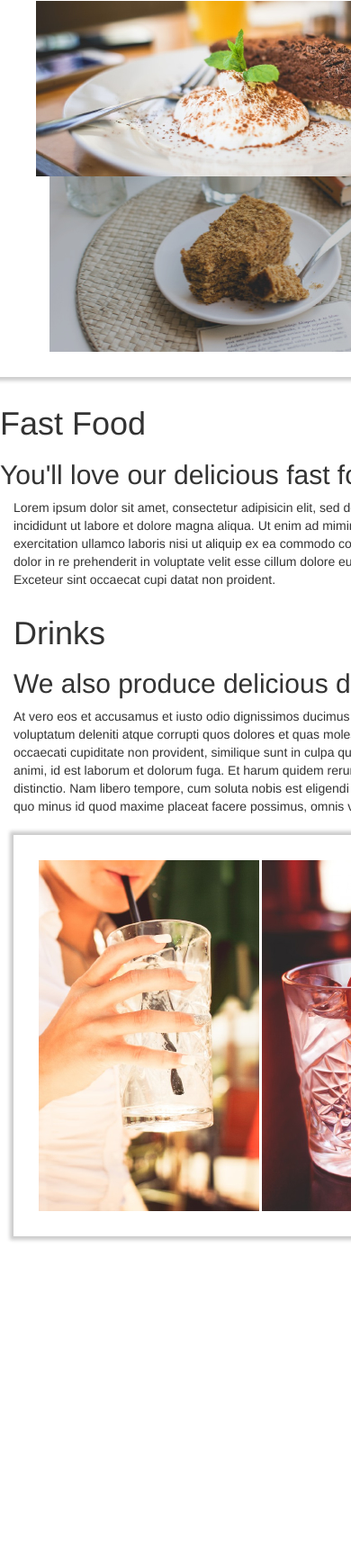
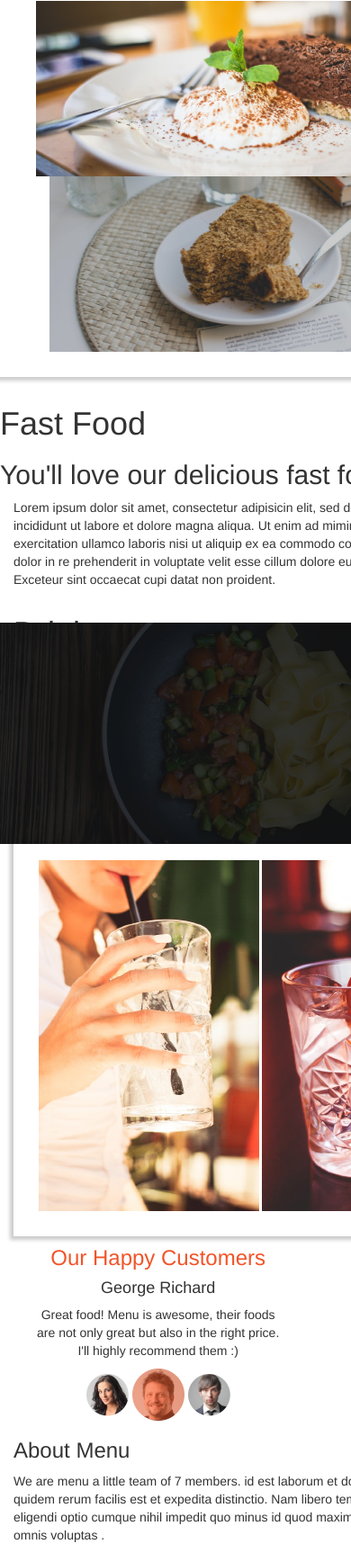
Before and after one commit to CollinsMuiruri/Anitas-Kitchen, a plain HTML site: page index.html in a window 390 px wide. Shown: the part 1251-2977 px from the top of the page at 90% size. Before the commit the page ends 2636 px from the top, so only its background shows below. Drawn offline with nearby package versions, Linux system fonts and the light colour scheme.

Commit message:
Added the customer part

```diff
--- a/css/styles.css
+++ b/css/styles.css
@@ -59,3 +59,47 @@
 .drinktext {
   float: left;
 }
+#thefoods {
+  margin-top: 8%;
+  background-image: url(../images/backgrounds/foodsBg.jpg);
+  height: 80vh;
+  width: 100hz;
+  background-repeat: no-repeat;
+  background-size: contain;
+  background-position: center;
+}
+.header {
+  color: #F15429
+}
+.customerfeedback {
+box-sizing: border-box;
+margin: 10%;
+margin-top: 55%;
+text-align: center;
+box-shadow: 0 0 4px 4px #ccc;
+}
+#customer1 {
+  margin: 8%%;
+  width: 53%;
+  margin-top: 2%;
+  margin-right: 3%;
+  margin-bottom: 3%;
+  text-align: center;
+  margin-left: 3%;
+  padding-left: 3%;
+  padding-right: 1%;
+}
+
+#customer2 {
+  margin-top: 2%;
+  margin-right: 1%;
+  margin-bottom: 3%;
+  text-align: center;
+  padding-right: 1%;
+  padding-left: 3%;
+  width: 37%;
+  border-left: 2px solid #ccc;
+}
+
+#customer-images {
+  margin-top: 3%;
--- a/index.html
+++ b/index.html
@@ -56,8 +56,33 @@
 
 
                </div>
+         <tr class="row">
+          <figure class="col-sm-12 col-md-12 col-lg-12" id="thefoods">
+          </figure>
 
+        </tr>
 
+        <tr class="row">
+          <div class"row customerfeedback">
+            <main id="customer1" class="col-sm-8 col-md-8 col-lg-8">
+              <h3 class="header">Our Happy Customers</h3>
+              <h4>George Richard</h4>
+              <p>Great food! Menu is awesome, their foods are not only great but also in the right price. I'll highly recommend them :)
+            </p>
+            <p id="customer-images">
+  <img src="images/customers/p1.png" alt="customer one">
+  <img src="images/customers/p2.png" alt="customer two">
+  <img src="images/customers/p3.png" alt="customer three">
+</p>
+</main>
+<main id="customerfeedback2" class="col-sm-4 col-md-4 col-lg-4">
+<h3 class="customer-fd-header">About Menu</h3>
+<p>We are menu a little team of 7 members. id est laborum et dolorum fuga. Et harum quidem rerum facilis est et expedita distinctio. Nam libero tempore, cum soluta nobis est eligendi optio cumque nihil impedit quo minus id quod maxime placeat facere
+  possimus, omnis voluptas .
+</main>
+        </div>
+
+        </div>
 
 
           </div>
```
